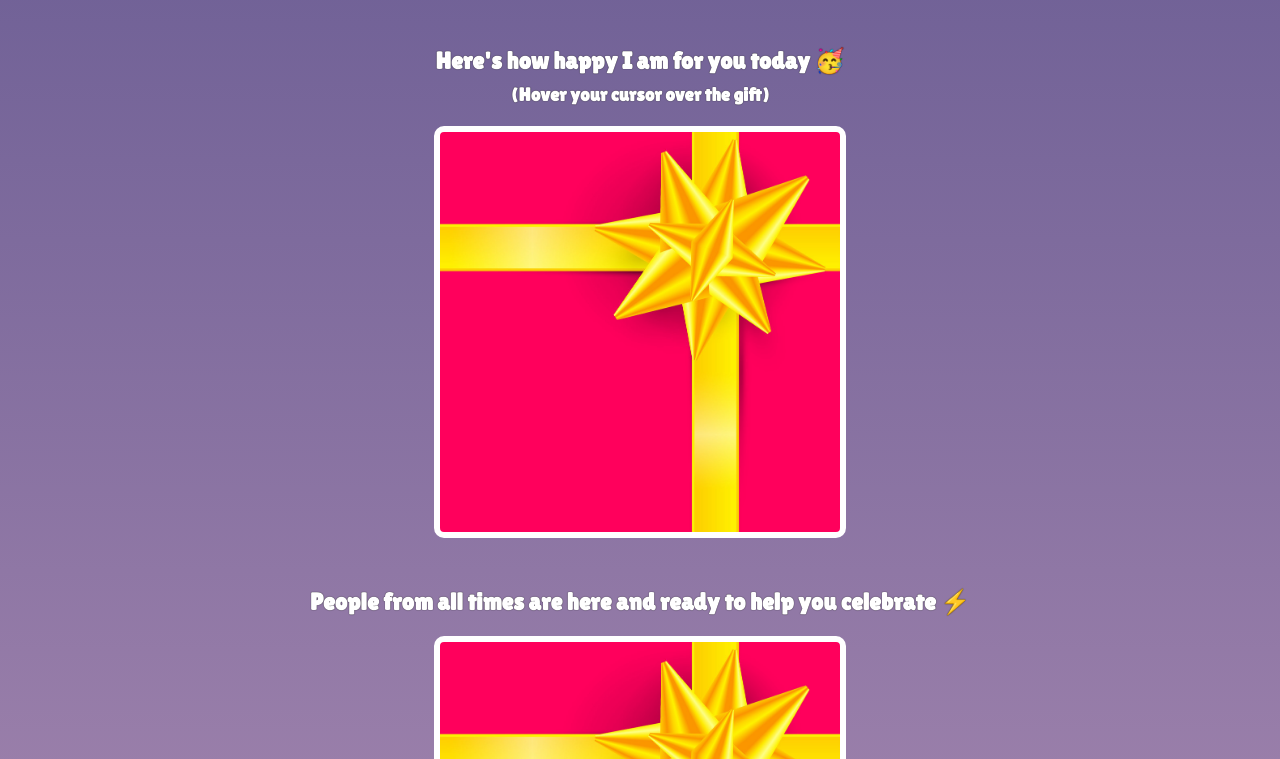
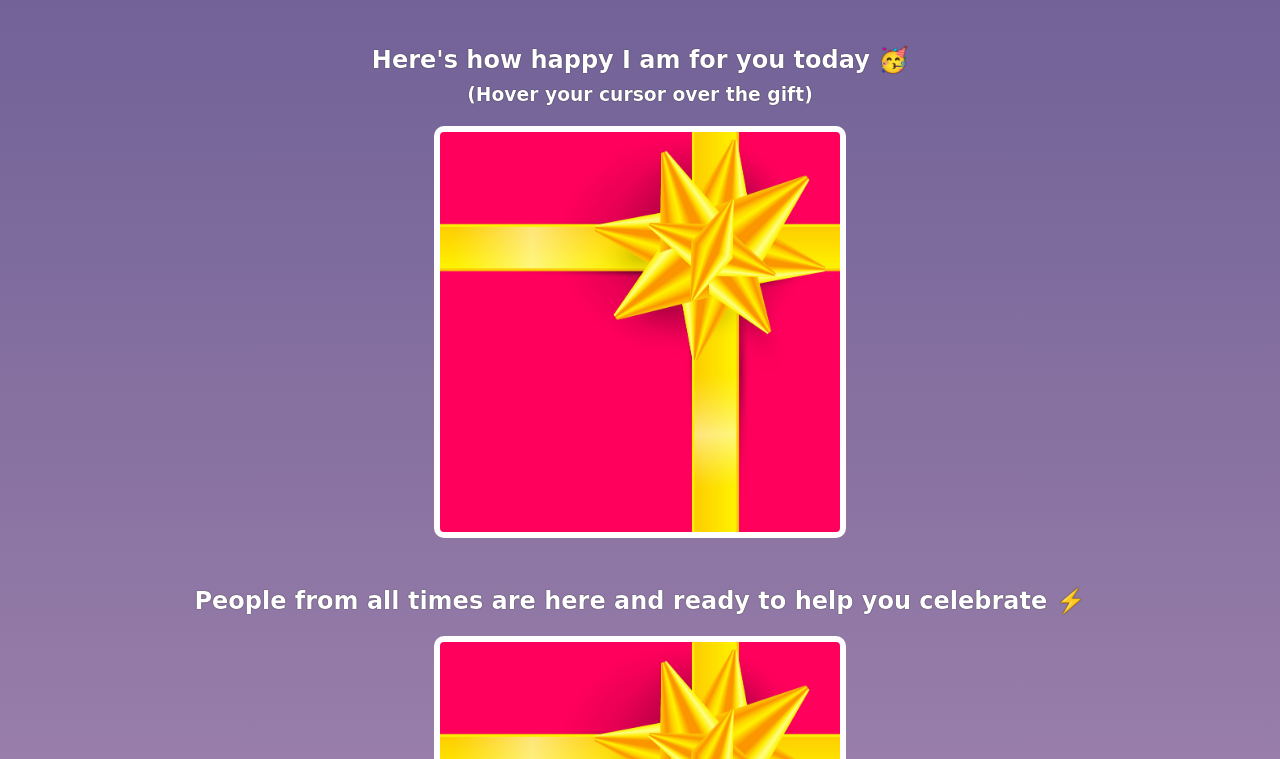
Before and after one commit to conorwburke/mom-birthday, a website built with Vite: page index.html in a window 1280 px wide. Shown: the part 386-1145 px from the top of the page. Built offline with nearby package versions, Linux system fonts and the light colour scheme.

Commit message:
Updated font

```diff
--- a/index.html
+++ b/index.html
@@ -2,7 +2,7 @@
     <head><link rel="stylesheet" href="https://cdnjs.cloudflare.com/ajax/libs/normalize/8.0.1/normalize.css">
         <link rel="preconnect" href="https://fonts.googleapis.com">
         <link rel="preconnect" href="https://fonts.gstatic.com" crossorigin>
-        <link href="https://fonts.googleapis.com/css2?family=Lilita+One&display=swap" rel="stylesheet">
+        <link href="https://fonts.googleapis.com/css2?family=Abril+Fatface&family=Roboto:wght@300;900&display=swap" rel="stylesheet">
         <link rel="stylesheet" href="styles.css">
     </head>
     <body>
```
